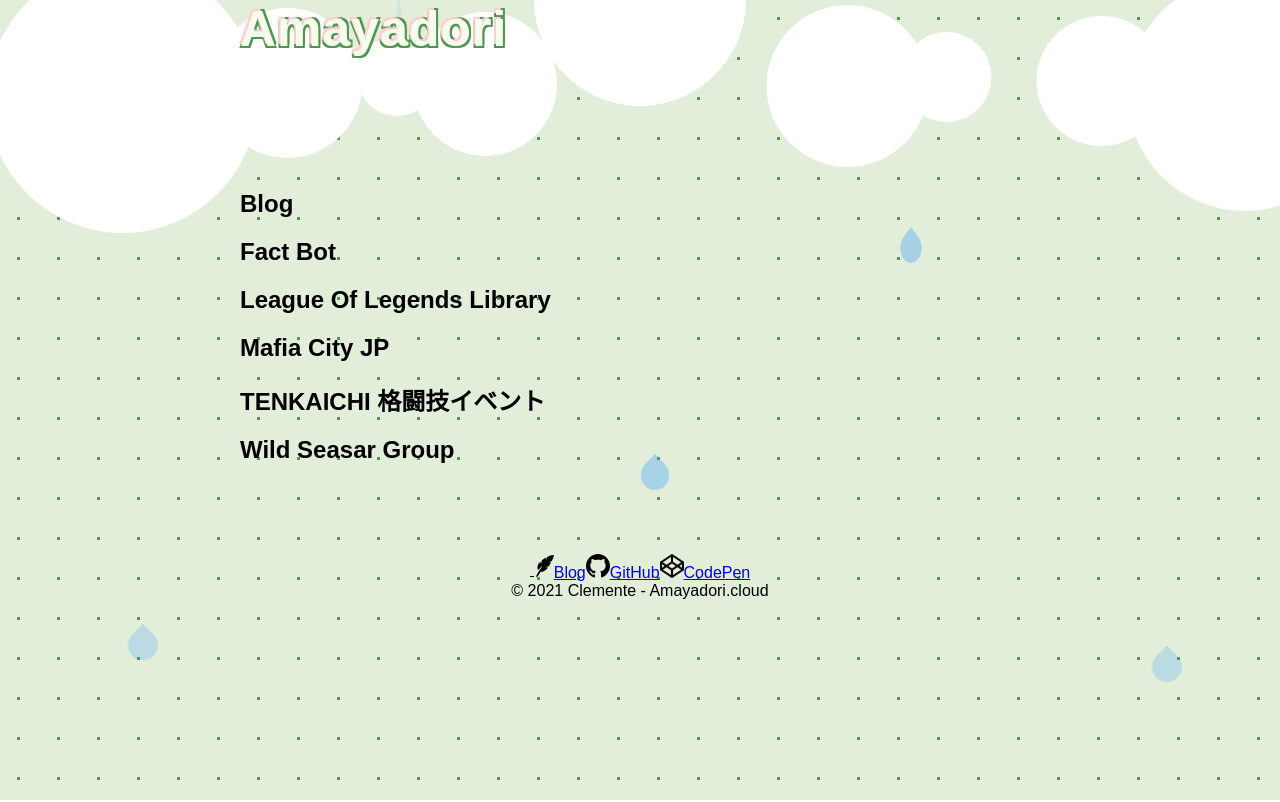
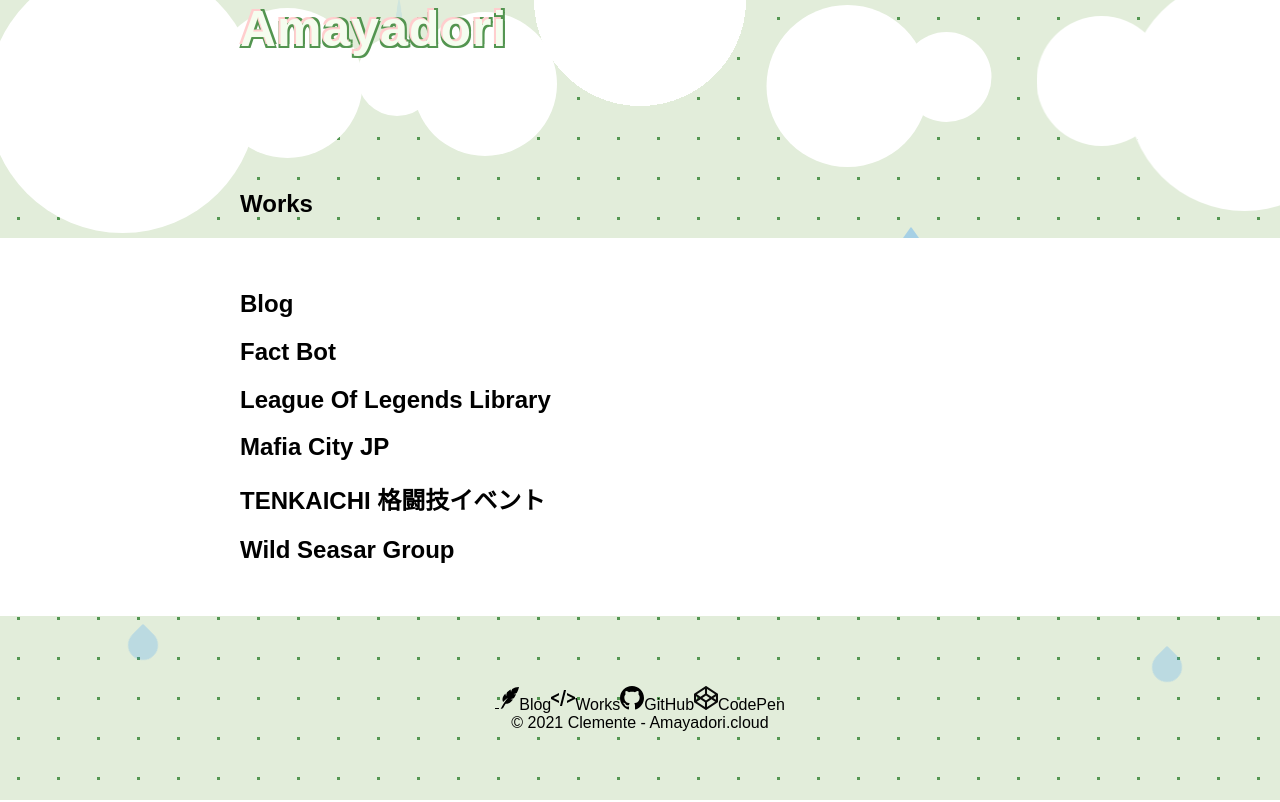
Before and after one commit to maplemanju/personal_profile, a Gatsby site: page /works in a window 1280 px wide. Shown: the top 802 px of the page. Built offline with nearby package versions, Linux system fonts and the light colour scheme; Gatsby itself is replaced by a stand-in of ours.

Commit message:
add common h1 section

```diff
--- a/src/components/layout.js
+++ b/src/components/layout.js
@@ -1,8 +1,25 @@
 import * as React from 'react'
 import * as style from './layout.module.scss'
+import { Link } from 'gatsby'
 
-const Layout = ({ children, mainRef }) => {
+const Layout = ({ children, mainRef, pageTitle }) => {
 
+  let contents;
+  if(pageTitle!== "Home") {
+    contents =
+    <div>
+      <section className={style.bigDivTop}>
+        <div className={style.container}>
+          <h1>{pageTitle}</h1>
+        </div>
+      </section>
+      <section className={style.contents}>
+        {children}
+      </section>
+    </div>
+  } else {
+    contents = children;
+  }
   return (
     <div>
       <header>
@@ -14,14 +31,13 @@
             <div></div>
           </div>
           <div className={style.container}>
-          <div className={style.logo}>Amayadori</div>
+          <div className={style.logo}><Link to="/">Amayadori</Link></div>
           </div>
         </div>
       </header>
 
       <main ref={mainRef}>
-        {children}
-
+        {contents}
         <div className={style.background}>
           <Droplets count={5}/>
         </div>
@@ -36,6 +52,10 @@
             <svg xmlns="http://www.w3.org/2000/svg" width="24" height="24" viewBox="0 0 24 24"><path d="M18.009 13.388c-1.771 2.408-4.399 4.783-7.359 4.396-.801 1.119-1.695 2.682-2.688 4.496l-2.296.72c1.943-3.79 4.537-7.981 7.32-11.166-1.205.785-3.185 2.473-4.908 4.253-1.554-3.246.085-6.253 2.458-8.548-.067 1.081.413 2.068.772 2.575-.062-.904.044-2.52.704-3.92 1.323-1.116 2.492-1.92 3.829-2.622-.217.791-.033 1.739.222 2.331.116-.82.603-2.368 1.167-3.01 1.667-1.075 4.135-1.936 6.77-1.892-.291 1.623-1.143 4.258-2.294 5.893-.929.597-2.157.946-3.137 1.115.811.228 1.719.293 2.509.235-.575 1.207-1.157 2.311-2.039 3.666-1.216.679-2.77.978-3.832 1.035.743.389 2.097.617 2.802.443zm-14.009 8.612h-4v1h4v-1z"/></svg>
               <span>Blog</span>
             </a>
+            <Link to="/works" title="Works">
+              <svg xmlns="http://www.w3.org/2000/svg" width="24" height="24" viewBox="0 0 24 24"><path d="M24 10.935v2.131l-8 3.947v-2.23l5.64-2.783-5.64-2.79v-2.223l8 3.948zm-16 3.848l-5.64-2.783 5.64-2.79v-2.223l-8 3.948v2.131l8 3.947v-2.23zm7.047-10.783h-2.078l-4.011 16h2.073l4.016-16z"/></svg>
+              <span>Works</span>
+            </Link>
             <a href="https://github.com/maplemanju" title="GitHub">
               <svg xmlns="http://www.w3.org/2000/svg" width="24" height="24" viewBox="0 0 24 24"><path d="M12 0c-6.626 0-12 5.373-12 12 0 5.302 3.438 9.8 8.207 11.387.599.111.793-.261.793-.577v-2.234c-3.338.726-4.033-1.416-4.033-1.416-.546-1.387-1.333-1.756-1.333-1.756-1.089-.745.083-.729.083-.729 1.205.084 1.839 1.237 1.839 1.237 1.07 1.834 2.807 1.304 3.492.997.107-.775.418-1.305.762-1.604-2.665-.305-5.467-1.334-5.467-5.931 0-1.311.469-2.381 1.236-3.221-.124-.303-.535-1.524.117-3.176 0 0 1.008-.322 3.301 1.23.957-.266 1.983-.399 3.003-.404 1.02.005 2.047.138 3.006.404 2.291-1.552 3.297-1.23 3.297-1.23.653 1.653.242 2.874.118 3.176.77.84 1.235 1.911 1.235 3.221 0 4.609-2.807 5.624-5.479 5.921.43.372.823 1.102.823 2.222v3.293c0 .319.192.694.801.576 4.765-1.589 8.199-6.086 8.199-11.386 0-6.627-5.373-12-12-12z"/></svg>
               <span>GitHub</span>
--- a/src/components/layout.module.scss
+++ b/src/components/layout.module.scss
@@ -201,8 +201,6 @@
   margin-bottom: 3em;
   a {
     flex-basis: 100px;
-    text-decoration: none;
-    color: inherit;
     svg {
       display: block;
       margin: 0 auto 1em;
@@ -213,3 +211,18 @@
     }
   }
 }
+
+.big-div-top  {
+  padding-top: 50px;
+  text-align: center;
+  h1 {
+    font-family: monospace;
+    color: $dark-main;
+    font-size: 3em;
+  }
+}
+
+.contents {
+  padding: 2em 0;
+  background: #fff;
+}
--- a/src/pages/works/index.js
+++ b/src/pages/works/index.js
@@ -6,7 +6,7 @@
 
 const Works = ({ data }) => {
   return (
-    <Layout>
+    <Layout pageTitle="Works">
     <div className={style.container}>
       {data.allMdx.nodes.map((item)=> {
         return (
--- a/src/styles/_vars.scss
+++ b/src/styles/_vars.scss
@@ -15,3 +15,8 @@
   width: 90%;
   max-width: 800px;
 }
+
+a {
+  text-decoration: none;
+  color: inherit;
+}
```
Lines whose indentation alone changed are shown as unchanged.
